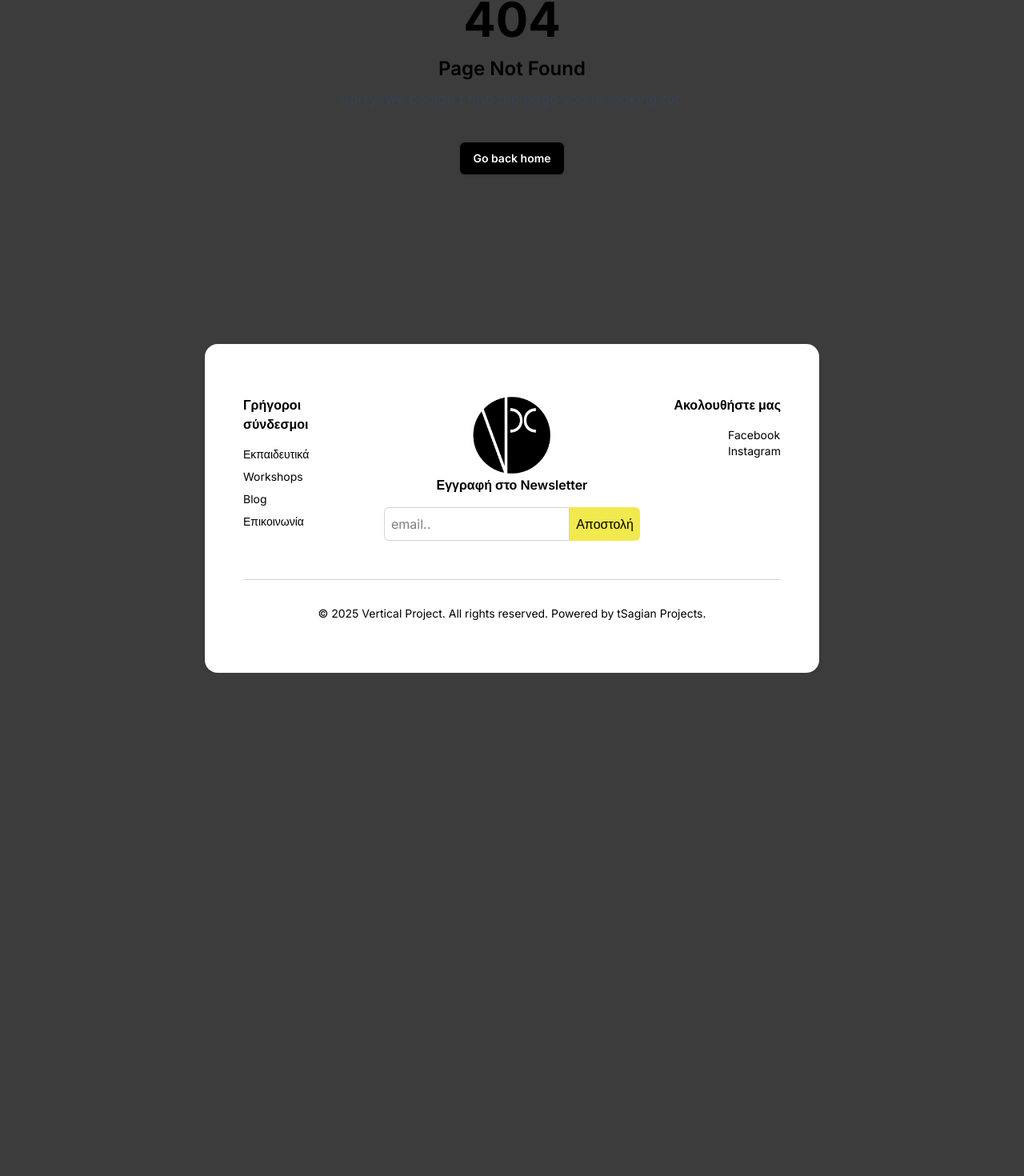
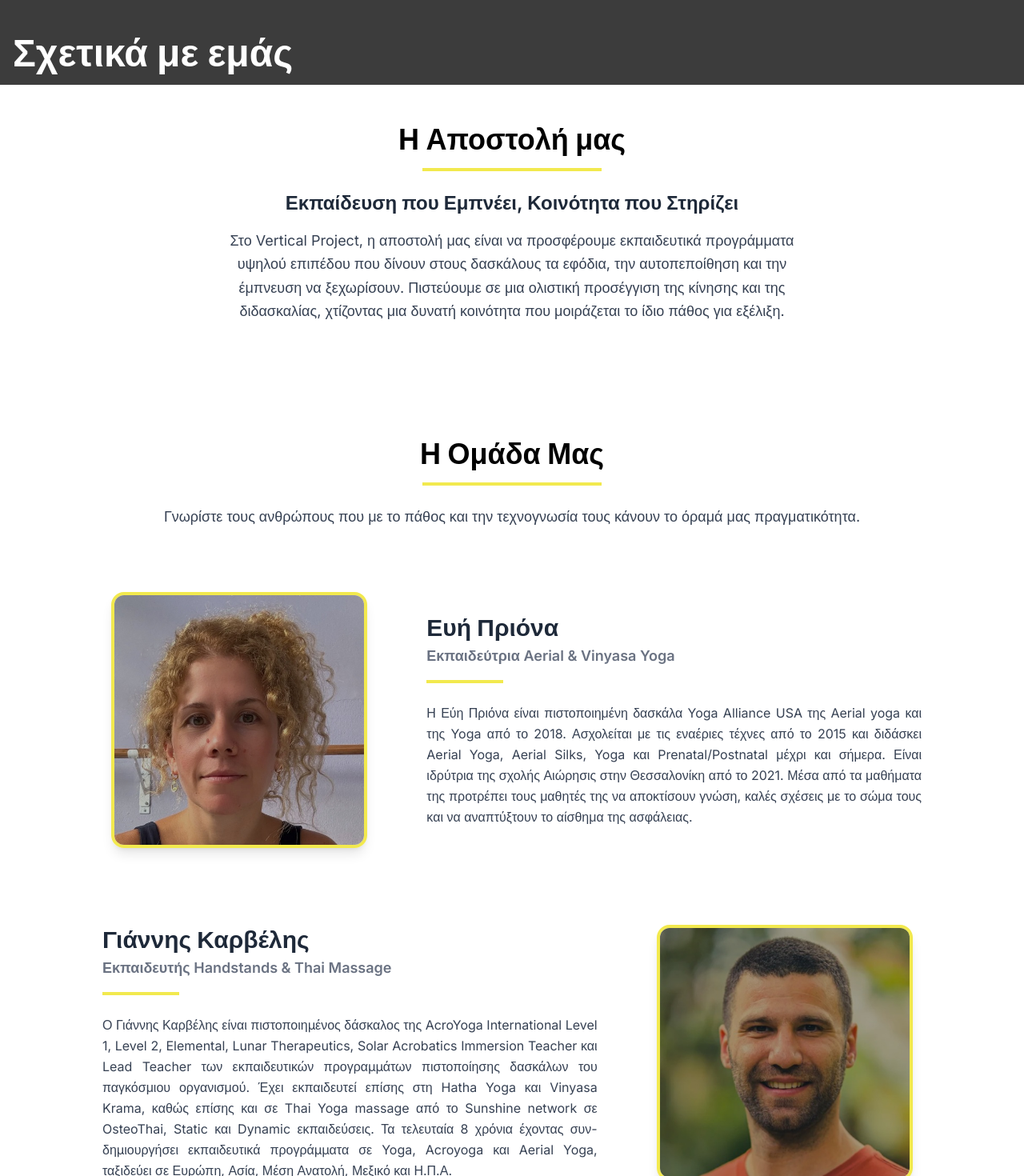
Before and after one commit to Tsagiannoudis/vertical-project, a Next.js app: page /aboutUs in a window 1280 px wide. Before the commit this address had no page. Shown: the part 194-1664 px from the top of the page at 80% size. Before the commit the page ends 1035 px from the top, so only its background shows below. Built offline with nearby package versions, Linux system fonts and the light colour scheme.

Commit message:
about us page + workshops

```diff
--- /dev/null
+++ b/src/app/aboutUs/page.tsx
@@ -0,0 +1,13 @@
+import HeroSectionBlog from "@/components/aboutUs/HeroSectionBlog";
+import MissionSection from "@/components/aboutUs/MissionSection";
+import TeamSection from "@/components/aboutUs/TeamSection";
+
+export default function AboutUsPage() {
+  return (
+    <main>
+      <HeroSectionBlog />
+      <MissionSection />
+      <TeamSection />
+    </main>
+    );
+}
--- a/src/app/blog/page.tsx
+++ /dev/null
@@ -1,9 +0,0 @@
-import HeroSectionBlog from "@/components/blog/HeroSectionBlog";
-
-export default function CoursesPage() {
-  return (
-    <main>
-      <HeroSectionBlog />
-    </main>
-    );
-}
--- a/src/app/workshops/page.tsx
+++ b/src/app/workshops/page.tsx
@@ -1,9 +1,11 @@
 import HeroSectionWorkshops from "@/components/workshops/HeroSectionWorkshops";
+import ComingSoonSection from "@/components/workshops/ComingSoonSection";
 
 export default function CoursesPage() {
   return (
     <main>
       <HeroSectionWorkshops />
+      <ComingSoonSection />
     </main>
     );
 }
--- a/src/components/Footer.tsx
+++ b/src/components/Footer.tsx
@@ -21,8 +21,8 @@ export default function FooterPage() {
                 </Link>
               </li>
               <li>
-                <Link href="/blog" className="hover:underline">
-                  Blog
+                <Link href="/aboutUs" className="hover:underline">
+                  Σχετικά Με Εμάς
                 </Link>
               </li>
               <li>
--- a/src/components/Navbar.tsx
+++ b/src/components/Navbar.tsx
@@ -14,7 +14,7 @@ const Navbar = () => {
     { label: 'Αρχική', href: '/' },
     { label: 'Εκπαιδευτικά', href: '/courses' },
     { label: 'Workshops', href: '/workshops' },
-    { label: 'Blog', href: '/blog' },
+    { label: 'Σχετικά με εμάς', href: '/aboutUs' },
     { label: 'Επικοινωνία', href: '/contact' },
   ];
 
--- a/src/components/blog/HeroSectionBlog.tsx
+++ b/src/components/aboutUs/HeroSectionBlog.tsx
@@ -11,7 +11,7 @@ const HeroSectionBlog = () => {
           priority
         /> */}
             <div className="container mx-auto max-w-7xl px-4 absolute inset-x-0 bottom-0 mb-4 text-left text-white" >
-                <h1 className="text-5xl font-bold">Blog</h1>
+                <h1 className="text-5xl font-bold">Σχετικά με εμάς</h1>
             </div>
       </section>
     );
--- /dev/null
+++ b/src/components/aboutUs/MissionSection.tsx
@@ -0,0 +1,24 @@
+import React from 'react';
+
+const MissionSection = () => {
+  return (
+    <section className="py-12 bg-white">
+      <div className="max-w-7xl mx-auto px-4 sm:px-6 lg:px-8">
+        <div className="text-center max-w-4xl mx-auto text-black">
+          <h2 className="text-3xl md:text-4xl font-bold">
+            Η Αποστολή μας
+          </h2>
+          <hr className="border-[#f2e94e] border-2 mt-4 w-56 mx-auto mb-6"/>
+          <p className="text-2xl font-semibold text-gray-800">
+            Εκπαίδευση που Εμπνέει, Κοινότητα που Στηρίζει
+          </p>
+          <p className="mt-4 max-w-3xl text-lg text-gray-700 mx-auto leading-relaxed">
+            Στο Vertical Project, η αποστολή μας είναι να προσφέρουμε εκπαιδευτικά προγράμματα υψηλού επιπέδου που δίνουν στους δασκάλους τα εφόδια, την αυτοπεποίθηση και την έμπνευση να ξεχωρίσουν. Πιστεύουμε σε μια ολιστική προσέγγιση της κίνησης και της διδασκαλίας, χτίζοντας μια δυνατή κοινότητα που μοιράζεται το ίδιο πάθος για εξέλιξη.
+          </p>
+        </div>
+      </div>
+    </section>
+  );
+};
+
+export default MissionSection;
--- /dev/null
+++ b/src/components/aboutUs/TeamSection.tsx
@@ -0,0 +1,71 @@
+import React from 'react';
+import Image from 'next/image';
+
+// Placeholder data for team members
+const teamMembers = [
+  {
+    id: 1,
+    name: "Ευή Πριόνα",
+    description: "Εκπαιδεύτρια Aerial & Vinyasa Yoga",
+    photo: "/instructors/eviPriona.jpg",
+    bio: 'Η Εύη Πριόνα είναι πιστοποιημένη δασκάλα Yoga Alliance USA της Aerial yoga και της Yoga από το 2018. Ασχολείται με τις εναέριες τέχνες από το 2015 και διδάσκει Aerial Yoga, Aerial Silks, Yoga και Prenatal/Postnatal μέχρι και σήμερα. Είναι ιδρύτρια της σχολής Αιώρησις στην Θεσσαλονίκη από το 2021. Μέσα από τα μαθήματα της προτρέπει τους μαθητές της να αποκτίσουν γνώση, καλές σχέσεις με το σώμα τους και να αναπτύξτουν το αίσθημα της ασφάλειας.',
+  },
+  {
+    id: 2,
+    name: "Γιάννης Καρβέλης",
+    description: "Εκπαιδευτής Handstands & Thai Massage",
+    photo: "/instructors/johnKarvelis.jpg",
+    bio: 'Ο Γιάννης Καρβέλης είναι πιστοποιηµένος δάσκαλος της AcroYoga International Level 1, Level 2, Elemental, Lunar Therapeutics, Solar Acrobatics Immersion Teacher και Lead Teacher των εκπαιδευτικών προγραµµάτων πιστοποίησης δασκάλων του παγκόσμιου οργανισμού. Έχει εκπαιδευτεί επίσης στη Hatha Yoga και Vinyasa Krama, καθώς επίσης και σε Thai Yoga massage από το Sunshine network σε OsteoThai, Static και Dynamic εκπαιδεύσεις. Τα τελευταία 8 χρόνια έχοντας συν-δηµιουργήσει εκπαιδευτικά προγράµµατα σε Yoga, Acroyoga και Aerial Yoga, ταξιδεύει σε Ευρώπη, Ασία, Μέση Ανατολή, Μεξικό και Η.Π.Α.',
+  },
+];
+
+const TeamSection = () => {
+  return (
+    <section className="w-full mx-auto py-16 sm:py-24 bg-white">
+      <div className="container mx-auto text-black px-4 max-w-6xl">
+        <div className="text-center max-w-4xl mx-auto">
+          <h2 className="text-3xl md:text-4xl font-bold">
+            Η Ομάδα Μας
+          </h2>
+          <hr className="border-[#f2e94e] border-2 mt-4 w-56 mx-auto mb-6"/>
+          <p className="text-lg text-gray-700 leading-relaxed">
+            Γνωρίστε τους ανθρώπους που με το πάθος και την τεχνογνωσία τους κάνουν το όραμά μας πραγματικότητα.
+          </p>
+        </div>
+
+        <div className="mt-20 space-y-24 max-w-5xl mx-auto">
+          {teamMembers.map((member, index) => {
+            const isEven = index % 2 === 0;
+            return (
+              <div key={member.id} className={`flex flex-col ${isEven ? 'md:flex-row' : 'md:flex-row-reverse'} items-center gap-8 md:gap-16`}>
+                {/* Image */}
+                <div className="md:w-1/3 flex-shrink-0">
+                  <div className="relative w-64 h-64 lg:w-80 lg:h-80 mx-auto group">
+                    <div className="relative w-full h-full rounded-2xl border-4 border-[#f2e94e] overflow-hidden shadow-lg transition-all duration-300 ease-in-out group-hover:scale-105 group-hover:border-8 group-hover:shadow-xl group-hover:shadow-[#f2e94e]/50">
+                      <Image
+                          src={member.photo}
+                          alt={`Photo of ${member.name}`}
+                          fill
+                          className="object-cover"
+                          sizes="(max-width: 768px) 80vw, (max-width: 1200px) 33vw, 33vw"
+                      />
+                    </div>
+                  </div>
+                </div>
+                {/* Text */}
+                <div className="md:w-2/3 text-center md:text-left">
+                    <h3 className="text-3xl font-bold text-gray-800">{member.name}</h3>
+                    <p className="text-lg font-semibold text-gray-500 mt-1">{member.description}</p>
+                    <hr className="border-[#f2e94e] border-2 mt-4 w-24 mb-6 mx-auto md:mx-0"/>
+                    <p className="text-gray-700 leading-relaxed text-justify">{member.bio}</p>
+                </div>
+              </div>
+            )
+          })}
+        </div>
+      </div>
+    </section>
+  );
+};
+
+export default TeamSection;
--- /dev/null
+++ b/src/components/workshops/ComingSoonSection.tsx
@@ -0,0 +1,24 @@
+import React from 'react';
+
+const ComingSoonSection = () => {
+  return (
+    <section className="py-16 sm:py-24 bg-gray-50">
+      <div className="max-w-7xl mx-auto px-4 sm:px-6 lg:px-8">
+        <div className="text-center max-w-4xl mx-auto text-black">
+          <h2 className="text-3xl md:text-4xl font-bold">
+            Κάτι Νέο Έρχεται...
+          </h2>
+          <hr className="border-[#f2e94e] border-2 mt-4 w-56 mx-auto mb-6"/>
+          <p className="text-2xl font-semibold text-gray-800">
+            Μείνετε Συντονισμένοι!
+          </p>
+          <p className="mt-4 max-w-3xl text-lg text-gray-700 mx-auto leading-relaxed">
+            Ετοιμάζουμε συνεχώς νέες ιδέες και εκπαιδευτικά προγράμματα για την κοινότητά μας. Σύντομα θα μοιραστούμε περισσότερες λεπτομέρειες για όσα συναρπαστικά έρχονται!
+          </p>
+        </div>
+      </div>
+    </section>
+  );
+};
+
+export default ComingSoonSection;
```
